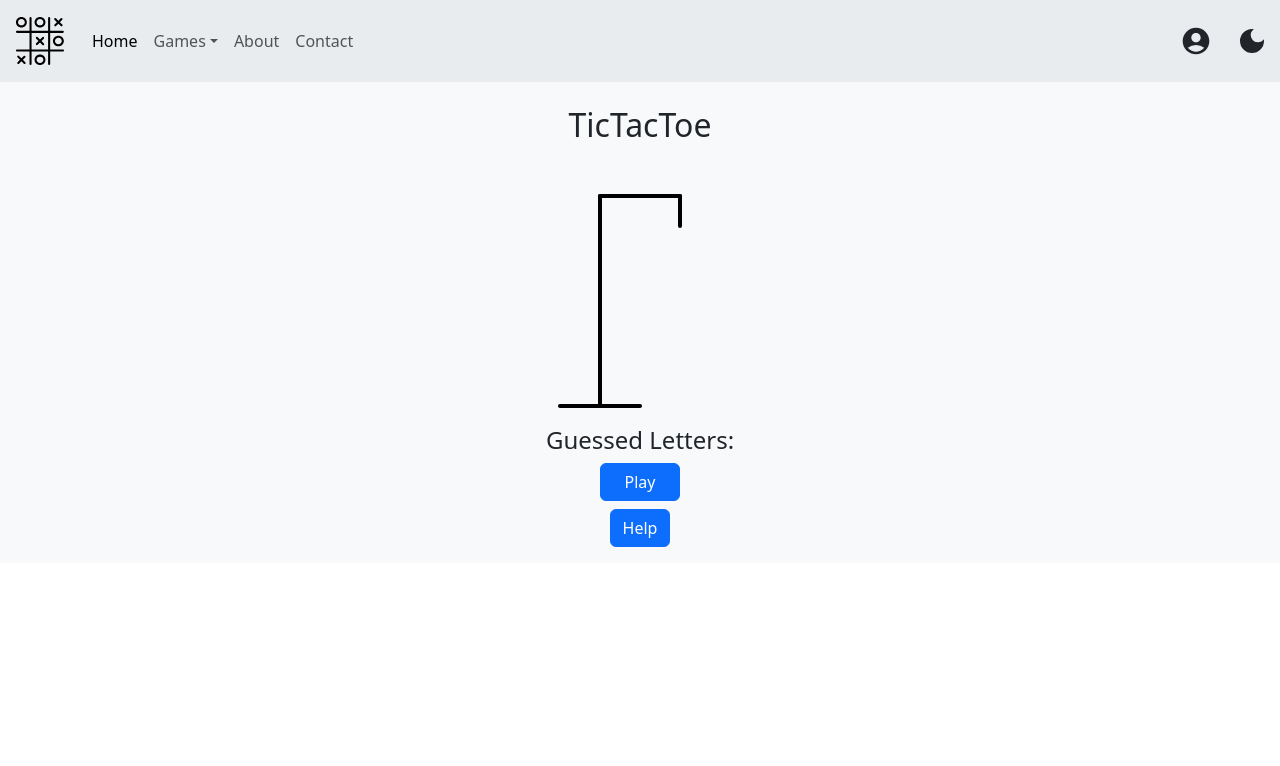
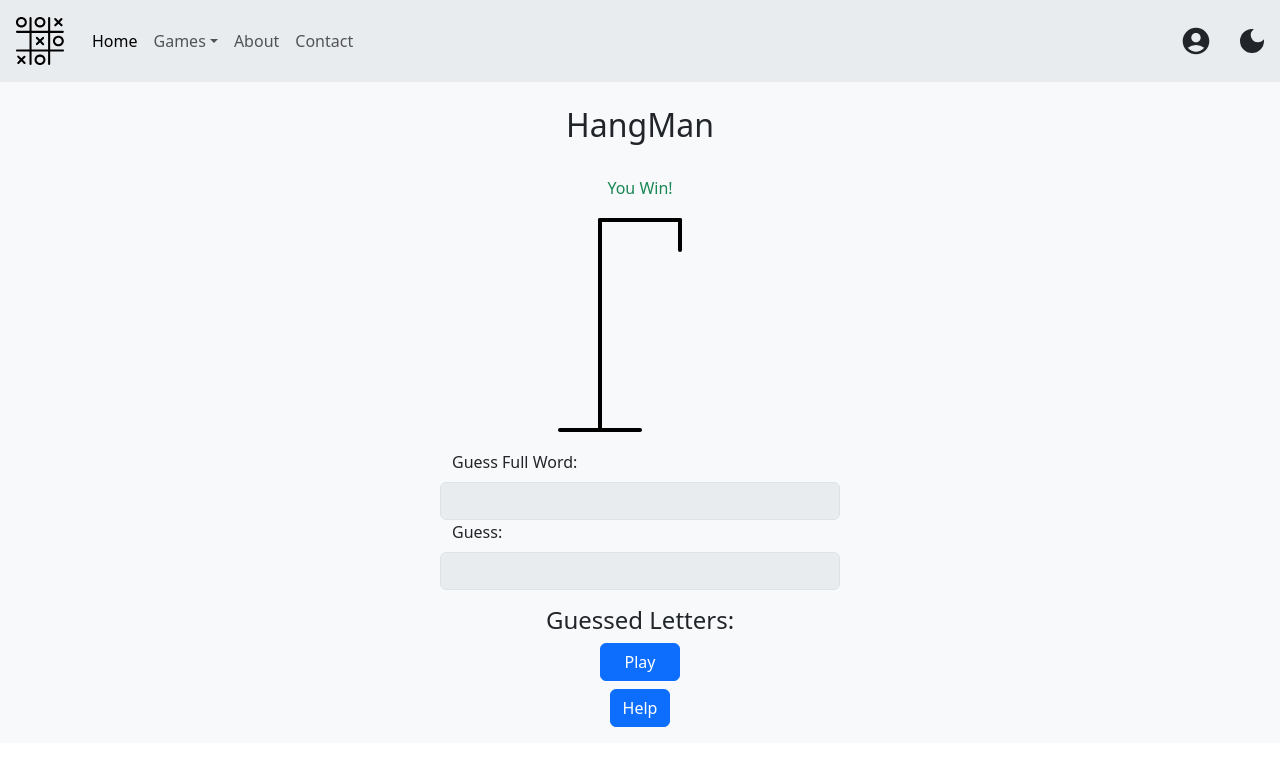
Before and after one commit to Zeden19/pencil-and-paper-games, a React (Vite) app: page /hangman in a window 1280 px wide. Shown: the top 766 px of the page. Built offline with nearby package versions, Linux system fonts and the light colour scheme.

Commit message:
Add functionality and styling

```diff
--- a/src/HangMan/HangManBoard.tsx
+++ b/src/HangMan/HangManBoard.tsx
@@ -1,13 +1,56 @@
-import { words } from "./words.ts";
 import useHangManStore from "./store.ts";
 import styles from "./styles.module.css";
+import React, { useEffect } from "react";
 
 function HangManBoard() {
-  const { playing, win, startGame, word, guesses, setWin, setGuesses, incorrectGuesses } =
-    useHangManStore();
+  const {
+    word,
+    guesses,
+    setGuesses,
+    incorrectGuesses,
+    setIncorrectGuesses,
+    wordPuzzle,
+    setWordPuzzle,
+    playing,
+    setWin,
+    win
+  } = useHangManStore();
 
+  useEffect(() => {
+    if (!wordPuzzle.includes("_")) setWin(true);
+    else if (incorrectGuesses >= 6) setWin(false);
+  }, [wordPuzzle, setWin, incorrectGuesses]);
+
+  function onChange(event: React.ChangeEvent<HTMLInputElement>) {
+    event.preventDefault();
+    const guess = event.target.value;
+
+    if (guess === "") return;
+    if (guess.length > 1) return;
+    if (guesses.includes(guess)) return;
+    setGuesses(guess);
+
+    // check position of guessed letter
+    let findLetterIndex = word.indexOf(guess);
+
+    // no letter found; increment incorrectGuesses by 1
+    if (findLetterIndex === -1) {
+      setIncorrectGuesses(incorrectGuesses + 1);
+      return;
+    }
+
+    // find each time the guess occurred
+    while (findLetterIndex !== -1) {
+      setWordPuzzle(findLetterIndex);
+      findLetterIndex = word.indexOf(guess, findLetterIndex + 1);
+    }
+  }
+
+  //  todo: refactor code, since everything uses the same layout of heading, 2 buttons
   return (
     <div>
+      {incorrectGuesses >= 6 && <div className={"text-danger"}>You loose. Word was: <b>{word}</b></div>}
+      {win && <div className={"text-success"}>You Win!</div>}
       <div className={"container-sm d-flex gap-2 align-items-center justify-content-center"}>
         <svg height="250" width="200" className={styles.figureContainer}>
           <line x1="60" y1="20" x2="140" y2="20" />
@@ -16,36 +59,53 @@ function HangManBoard() {
           <line x1="20" y1="230" x2="100" y2="230" />
 
           {/*Head*/}
-          {incorrectGuesses >= 1 && (
-            <circle cx="140" cy="70" r="20" className={styles.figurePart} />
-          )}
+          {incorrectGuesses >= 1 && <circle cx="140" cy="70" r="20" />}
 
           {/*Body*/}
-          {incorrectGuesses >= 2 && (
-            <line x1="140" y1="90" x2="140" y2="150" className={styles.figurePart} />
-          )}
+          {incorrectGuesses >= 2 && <line x1="140" y1="90" x2="140" y2="150" />}
 
           {/*Arms*/}
-          {incorrectGuesses >= 3 && (
-            <line x1="140" y1="120" x2="120" y2="100" className={styles.figurePart} />
-          )}
-          {incorrectGuesses >= 3 && (
-            <line x1="140" y1="120" x2="160" y2="100" className={styles.figurePart} />
-          )}
+          {incorrectGuesses >= 3 && <line x1="140" y1="120" x2="120" y2="100" />}
+          {incorrectGuesses >= 4 && <line x1="140" y1="120" x2="160" y2="100" />}
 
           {/*Legs*/}
-          {incorrectGuesses >= 4 && (
-            <line x1="140" y1="150" x2="120" y2="180" className={styles.figurePart} />
-          )}
-          {incorrectGuesses >= 5 && (
-            <line x1="140" y1="150" x2="160" y2="180" className={styles.figurePart} />
-          )}
+          {incorrectGuesses >= 5 && <line x1="140" y1="150" x2="120" y2="180" />}
+          {incorrectGuesses >= 6 && <line x1="140" y1="150" x2="160" y2="180" />}
         </svg>
 
-        {word.split("").map((char) => <div>_</div>)}
+        {wordPuzzle.map((char, index) => (
+          <div className={"text-decoration-underline"} key={index}>{char}</div>
+        ))}
       </div>
 
-      <div className={"h4"}>Guessed Letters:</div>
+      <div style={{ maxWidth: "400px" }} className={"container-fluid text-center mb-3"}>
+        <div className={"row"}>
+          <label htmlFor="guessFullWord" className={"form-label col-auto"}>
+            Guess Full Word:
+          </label>
+          <input
+            disabled={!playing}
+            type={"text"}
+            className={"form-control col-1"}
+            id={"guessFullWord"}
+          />
+        </div>
+
+        <div className={"row"}>
+          <label htmlFor="guessInput" className={"form-label col-auto"}>
+            Guess:
+          </label>
+          <input
+            onChange={(event) => onChange(event)}
+            disabled={!playing}
+            type={"text"}
+            className={"form-control m-auto col-1"}
+            id={"guessInput"}
+            maxLength={1}
+          />
+        </div>
+      </div>
+      <div className={"h4"}>Guessed Letters: {guesses.map((guess) => guess + " ")}</div>
     </div>
   );
 }
--- a/src/HangMan/store.ts
+++ b/src/HangMan/store.ts
@@ -6,9 +6,11 @@ interface HangManStore {
   guesses: string[];
   win: boolean;
   word: string;
+  wordPuzzle: string[];
 
   setIncorrectGuesses: (incorrectGuesses: number) => void;
   setGuesses: (guess: string) => void;
+  setWordPuzzle: (index: number) => void;
   setWin: (win: boolean) => void;
   startGame: (word: string) => void;
 }
@@ -19,15 +21,25 @@ const useHangManStore = create<HangManStore>((setState) => ({
   guesses: [],
   win: false,
   word: "",
+  wordPuzzle: [],
 
   setGuesses: (guess) => setState((state) => ({ guesses: [...state.guesses, guess] })),
   setIncorrectGuesses: (incorrectGuesses) =>
     setState(() => ({ incorrectGuesses: incorrectGuesses })),
+  setWordPuzzle: (charIndex) =>
+    setState((state) => ({
+      wordPuzzle: state.wordPuzzle.map((char, index) =>
+        charIndex === index ? state.word.charAt(index) : char,
+      ),
+    })),
   startGame: (word) =>
     setState(() => ({
+      win: false,
       playing: true,
       guesses: [],
       word: word,
+      wordPuzzle: word.split("").map(() => "_"),
+      incorrectGuesses: 0
     })),
   setWin: (win: boolean) => setState(() => ({ win: win, playing: false })),
 }));
--- a/src/HangMan/styles.module.css
+++ b/src/HangMan/styles.module.css
@@ -4,7 +4,3 @@
     stroke-width: 4px;
     stroke-linecap: round;
 }
-
-.figurePart {
-    display: none;
-}
--- a/src/pages/HangmanPage.tsx
+++ b/src/pages/HangmanPage.tsx
@@ -12,7 +12,7 @@ function HangmanPage() {
 
   return (
     <div className={"container-fluid text-center bg-body-tertiary pb-3"}>
-      <h2 className={"h2 py-4"}>TicTacToe</h2>
+      <h2 className={"h2 py-4"}>HangMan</h2>
       <HangManBoard />
 
       <button onClick={() => startGame(getWord())} className={"btn btn-primary d-block my-2 px-4 m-auto"}>
```
Also changed, not shown: src/App.css (deleted).
